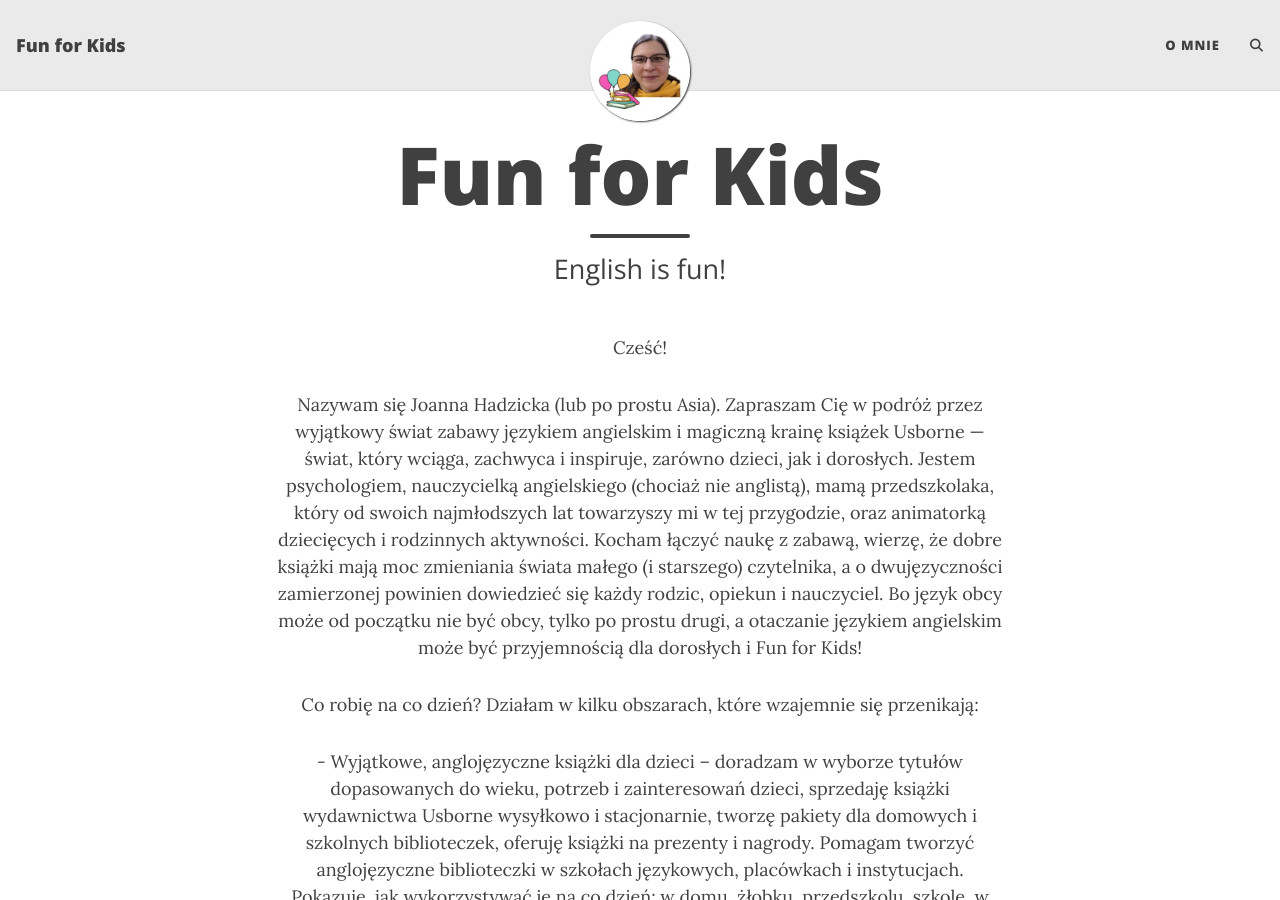
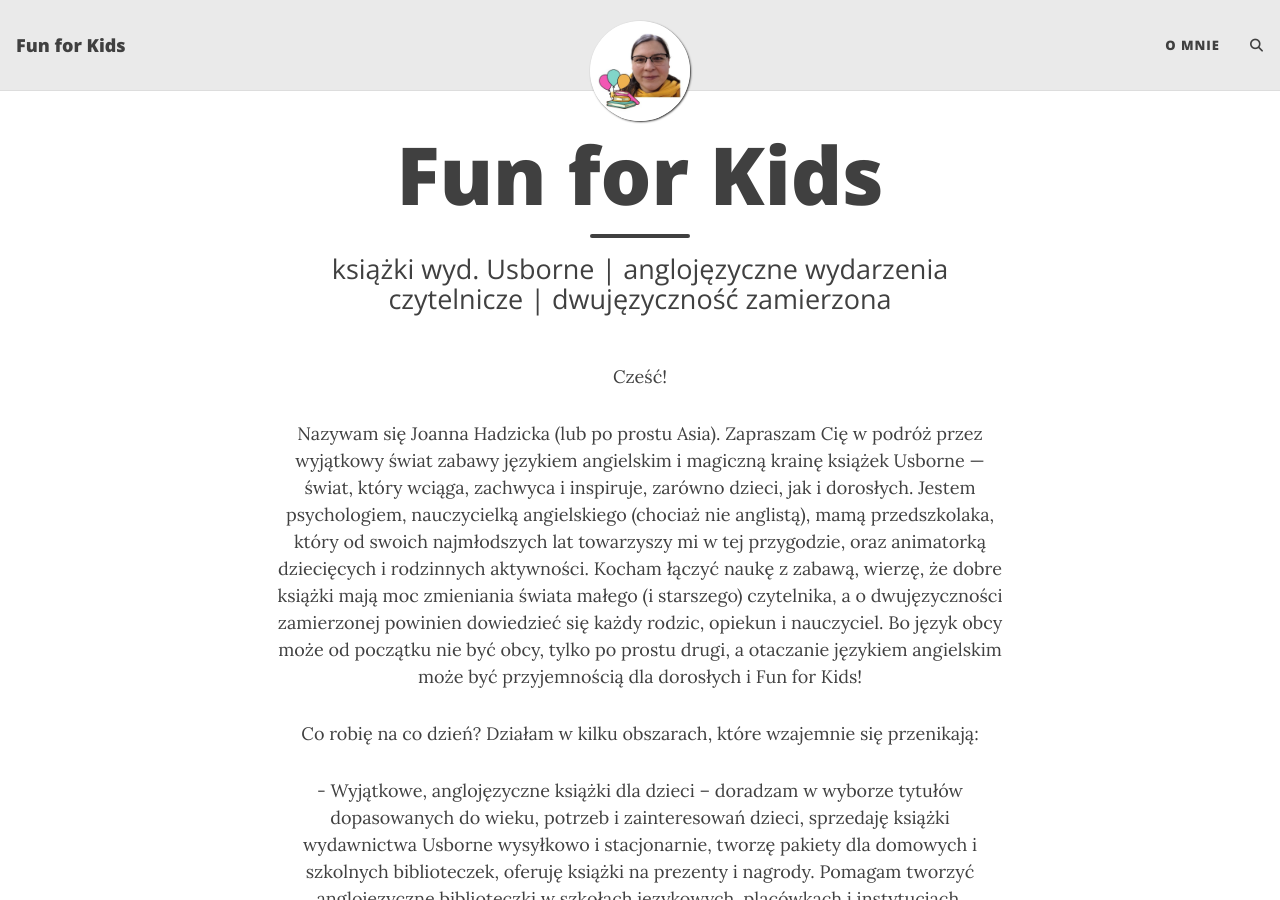
Before and after one commit to PachiaPo/PachiaPo.github.io, a Jekyll site: the page built from index.html, in a window 1280 px wide and 900 px high. Built offline with Jekyll 4.4.1, drawn with Linux system fonts in a browser that asks for light colours; the list of posts is cut into pages by our own code; comment, search, counter and statistics services are not loaded.

Commit message:
strona główna podtytuł

```diff
--- a/index.html
+++ b/index.html
@@ -1,7 +1,7 @@
 ---
 layout: home
 title: Fun for Kids
-subtitle: English is fun!
+subtitle: książki wyd. Usborne | anglojęzyczne wydarzenia czytelnicze | dwujęzyczność zamierzona
 ---
 
 <center>
```
